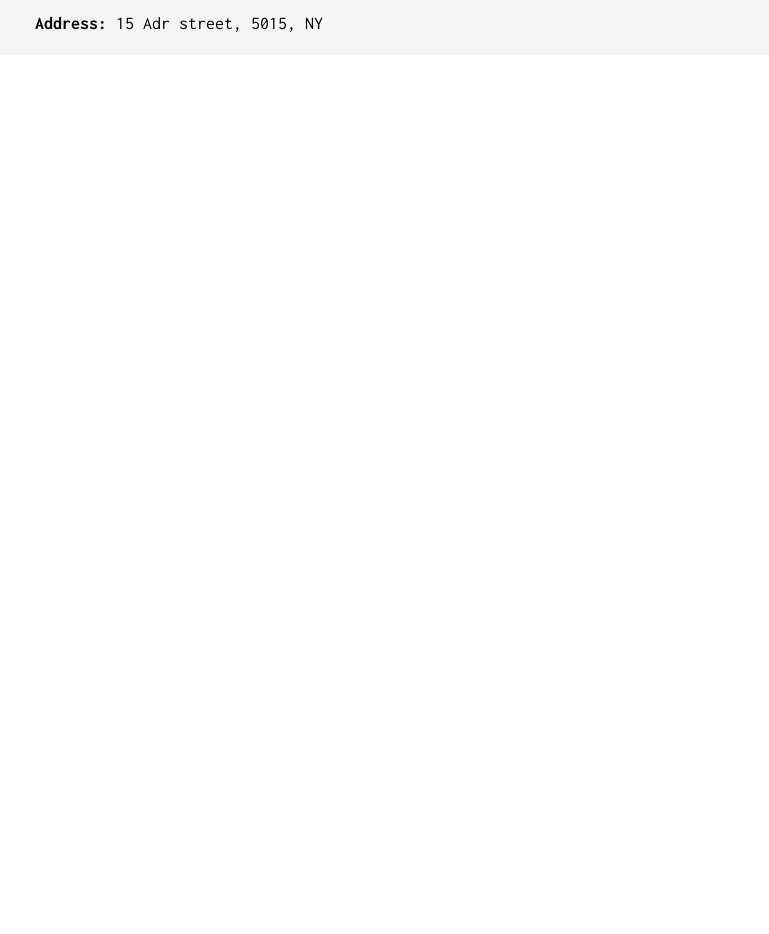
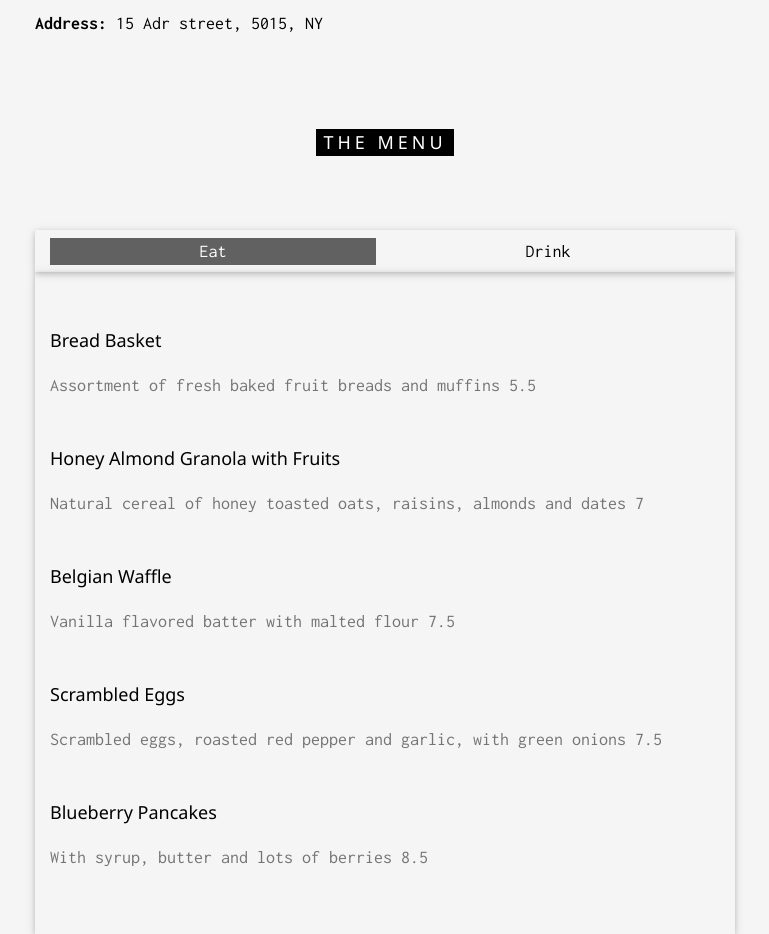
Before and after one commit to thuanphat611/The-Cafe, a React (Vite) app: page / in a window 1280 px wide. Shown: the part 1600-2534 px from the top of the page, without its empty margins (255-1024 px from the left). Before the commit the page ends 1655 px from the top, so only its background shows below. Built offline with nearby package versions, Linux system fonts and the light colour scheme.

Commit message:
feat: add Menu container

```diff
--- a/src/App.tsx
+++ b/src/App.tsx
@@ -1,4 +1,4 @@
-import { Links, Header } from "@/containers";
+import { Links, Header, Menu } from "@/containers";
 import { BodySection, BlockQuote } from "@/components";
 
 import { CoffeeShop } from "@/assets";
@@ -29,6 +29,7 @@ function App() {
           </BlockQuote>
           <img
             src={CoffeeShop}
+            alt="Coffe shop"
             className="w-full mt-4 align-middle border-none grayscale-75"
           />
           <p>
@@ -38,6 +39,9 @@ function App() {
             <strong>Address:</strong> 15 Adr street, 5015, NY
           </p>
         </BodySection>
+        <BodySection id="menu" title="the menu">
+          <Menu />
+        </BodySection>
       </div>
     </div>
   );
--- a/src/components/BodySection/BodySection.tsx
+++ b/src/components/BodySection/BodySection.tsx
@@ -12,8 +12,8 @@ export default function BodySection({
   return (
     <div id={id} className="inline-block w-full px-4">
       <div className="w-[700px] max-w-full mx-auto">
-        <h5 className="inline-block w-full font-section-title font-normal text-center uppercase my-[10px] py-[64px]">
-          <span className="inline-block px-2 text-[18px] tracking-[4px] bg-black text-white">
+        <h5 className="inline-block w-full font-section-title font-normal text-center uppercase py-[64px]">
+          <span className="inline-block px-2 tracking-[4px] bg-black text-white">
             {title}
           </span>
         </h5>
--- /dev/null
+++ b/src/containers/Menu/Menu.tsx
@@ -0,0 +1,105 @@
+import { useState } from "react";
+
+import { IMenuItem } from "./interfaces";
+
+const foodList: IMenuItem[] = [
+  {
+    name: "Bread Basket",
+    description: "Assortment of fresh baked fruit breads and muffins",
+    price: 5.5,
+  },
+  {
+    name: "Honey Almond Granola with Fruits",
+    description:
+      "Natural cereal of honey toasted oats, raisins, almonds and dates",
+    price: 7.0,
+  },
+  {
+    name: "Belgian Waffle",
+    description: "Vanilla flavored batter with malted flour",
+    price: 7.5,
+  },
+  {
+    name: "Scrambled Eggs",
+    description:
+      "Scrambled eggs, roasted red pepper and garlic, with green onions",
+    price: 7.5,
+  },
+  {
+    name: "Blueberry Pancakes",
+    description: "With syrup, butter and lots of berries",
+    price: 8.5,
+  },
+];
+
+const drinkList: IMenuItem[] = [
+  {
+    name: "Coffee",
+    description: "Regular coffee",
+    price: 2.5,
+  },
+  {
+    name: "Chocolato",
+    description: "Chocolate espresso with milk",
+    price: 4.5,
+  },
+  {
+    name: "Corretto",
+    description: "Whiskey and coffee",
+    price: 5.0,
+  },
+  {
+    name: "Iced Tea",
+    description: "Hot tea, except not hot",
+    price: 3.0,
+  },
+  {
+    name: "Soda",
+    description: "Coke, Sprite, Fanta, etc.",
+    price: 2.5,
+  },
+];
+
+export default function Menu() {
+  const [selectedList, setSelectedList] = useState<IMenuItem[]>(foodList);
+  const [isFoodActive, setIsFoodActive] = useState<boolean>(true);
+
+  return (
+    <div className="flex flex-col">
+      <div className="w-full flex px-4 py-2 menu-shadow">
+        <button
+          onClick={() => {
+            setSelectedList(foodList);
+            setIsFoodActive(true);
+          }}
+          className={`grow text-[18px] ${
+            isFoodActive ? "bg-active-gray text-white" : ""
+          }`}
+        >
+          Eat
+        </button>
+        <button
+          onClick={() => {
+            setSelectedList(drinkList);
+            setIsFoodActive(false);
+          }}
+          className={`grow text-[18px] ${
+            !isFoodActive ? "bg-active-gray text-white" : ""
+          }`}
+        >
+          Drink
+        </button>
+      </div>
+      <div className="px-4 py-12 menu-shadow flex flex-col gap-y-[18px]">
+        {selectedList.map((item, index) => (
+          <span key={`${index}-${item.name}-${item.price}`}>
+            <h5 className="font-section-title">{item.name}</h5>
+            <p className="text-description-gray">
+              {item.description + " " + item.price}
+            </p>
+          </span>
+        ))}
+      </div>
+    </div>
+  );
+}
--- /dev/null
+++ b/src/containers/Menu/index.ts
@@ -0,0 +1,2 @@
+export { default } from "./Menu";
+export * from "./interfaces";
--- /dev/null
+++ b/src/containers/Menu/interfaces.ts
@@ -0,0 +1,5 @@
+export interface IMenuItem {
+  name: string;
+  description: string;
+  price: number;
+}
--- a/src/containers/index.ts
+++ b/src/containers/index.ts
@@ -1,2 +1,3 @@
 export { default as Links } from "./Links";
 export { default as Header } from "./Header";
+export { default as Menu } from "./Menu";
--- a/src/index.css
+++ b/src/index.css
@@ -8,8 +8,19 @@
   html {
     @apply text-black text-[15px] leading-normal;
     font-family: "Inconsolata", monospace;
+    scroll-behavior: smooth;
   }
+
+  h5 {
+    @apply my-[10px] text-[18px];
+  }
+
   p {
     @apply block text-[18px] my-[18px];
   }
+
+  .menu-shadow {
+    box-shadow: 0 2px 5px 0 rgba(0, 0, 0, 0.16),
+      0 2px 10px 0 rgba(0, 0, 0, 0.12);
+  }
 }
--- a/tailwind.config.js
+++ b/tailwind.config.js
@@ -6,6 +6,8 @@ export default {
       colors: {
         "main-body": "#f5f5f5",
         "hover-gray": "#ccc",
+        "active-gray": "#616161",
+        "description-gray": "#757575",
       },
       screens: {
         600: "600px",
```
